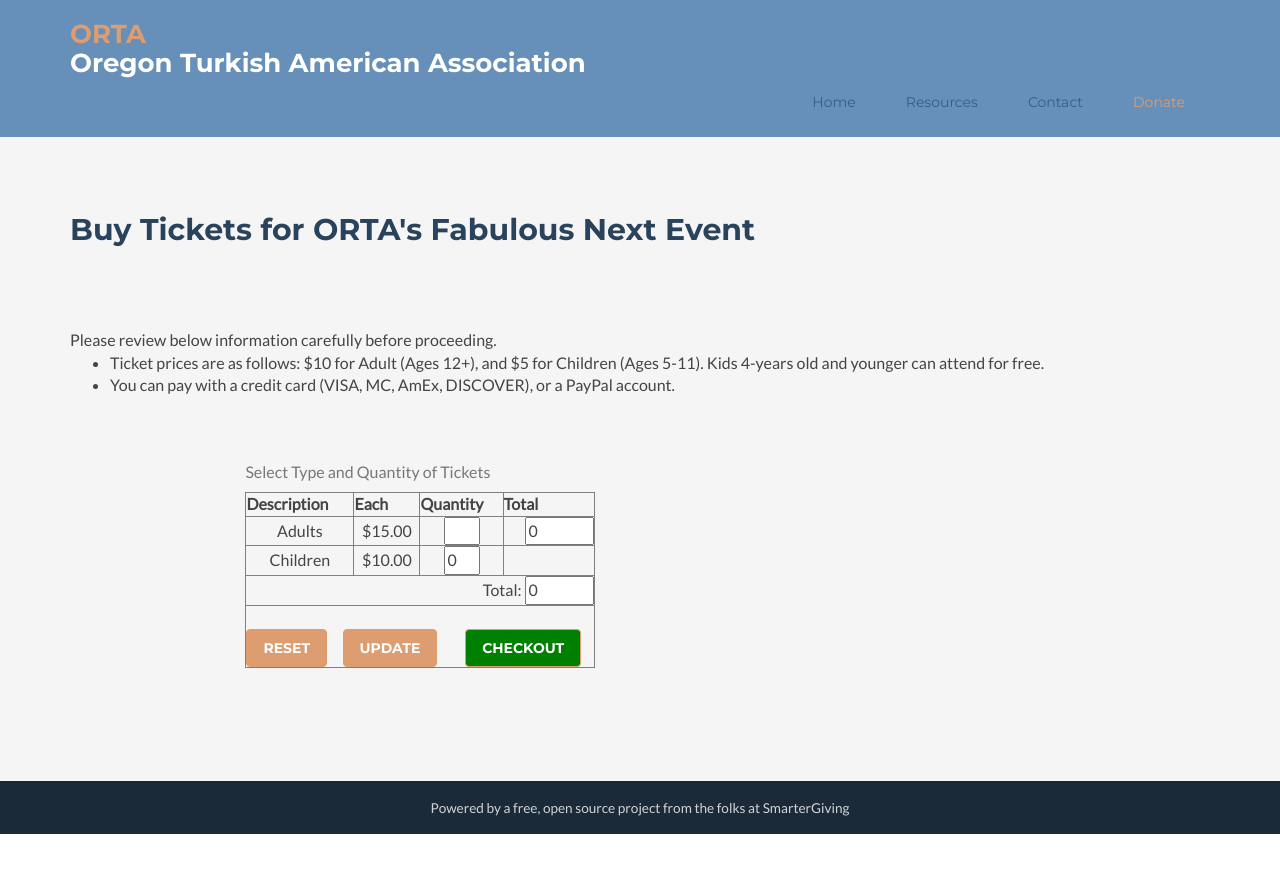
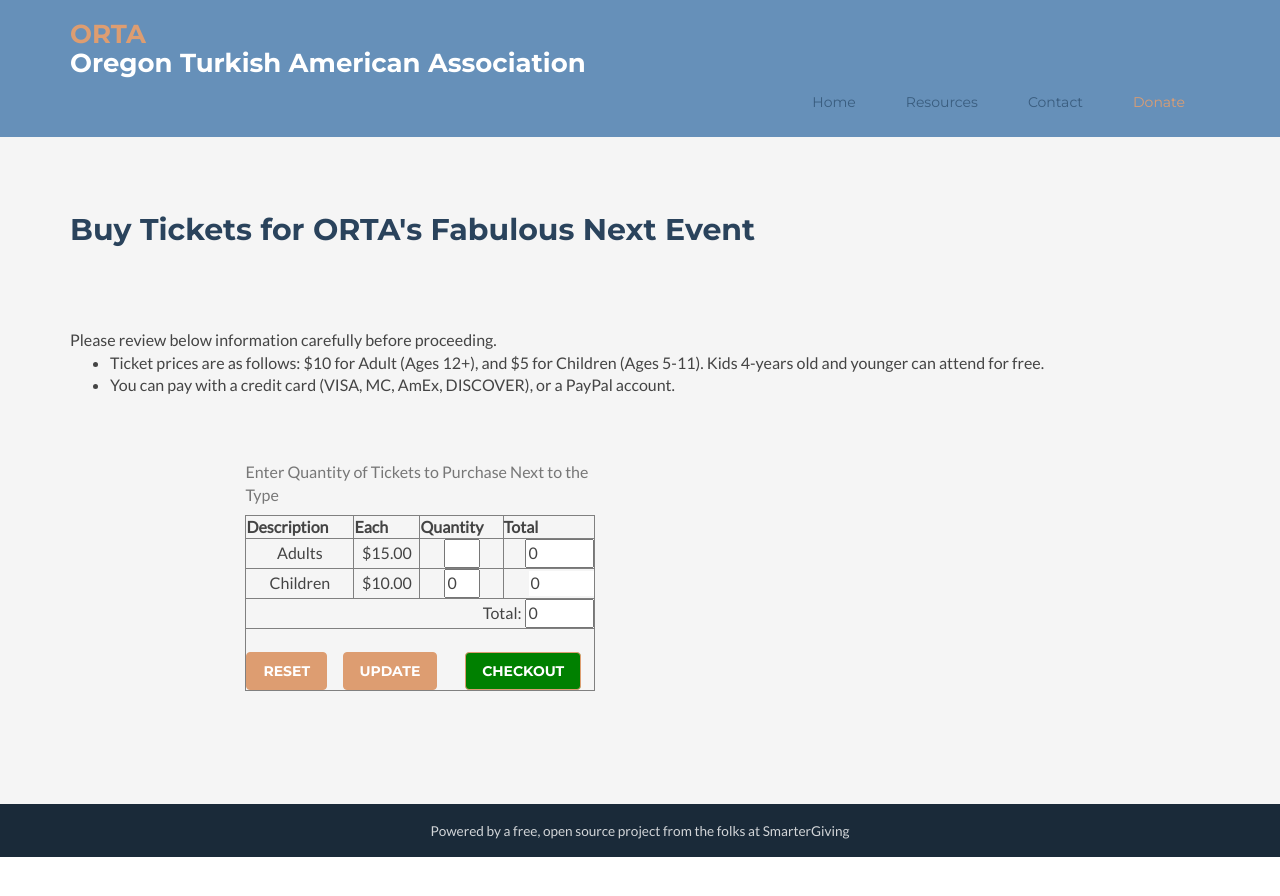
Before and after one commit to ortapdx/ortapdx.github.io, a Jekyll site: the page built from ppsample.html, in a window 1280 px wide. Shown: the top 896 px of the page. Built offline with Jekyll 4.4.1, drawn with Linux system fonts in a browser that asks for light colours; nearby versions of some CDN libraries; comment, search, counter and statistics services are not loaded.

Commit message:
Update ppsample.html

```diff
--- a/ppsample.html
+++ b/ppsample.html
@@ -55,7 +55,7 @@ layout: default
                    rules   = "all"
                    align   = "center"
                    summary = "Ticket Purchase">
-            <caption>Select Type and Quantity of Tickets
+            <caption>Enter Quantity of Tickets to Purchase Next to the Type
             </caption>
               <tr>
                 <br>
@@ -95,7 +95,7 @@ layout: default
                   <input type="text" name="qty10" size="2" value="0" onchange="GetOrder ('id10','Children',10);"/>
                 </td>
                 <td align="right">
-                  <div class="nbor" type="text" name="prc10" size="6" value="0">
+                  <input style="border: none;" class="nbor" type="text" name="prc10" size="6" value="0">
                 </td>
               </tr>
 
```
